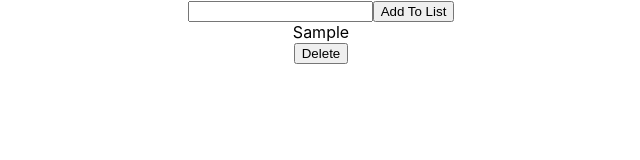
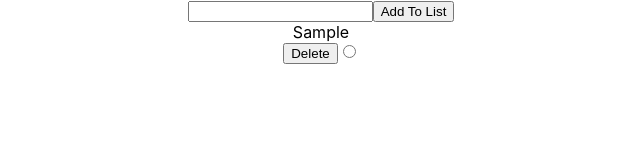
Before and after one commit to lyndasowunmi/ToDo-List, a React (Create React App) app: page / in a window 1280 px wide. Both pictures are taken after typing "Sample" into the empty fields and a click on the button "Add To List". Shown: the top 160 px of the page, without its empty margins (319-959 px from the left). Built offline with nearby package versions, Linux system fonts and the light colour scheme.

Commit message:
Add completed function/radio button

```diff
--- a/src/App.js
+++ b/src/App.js
@@ -1,5 +1,4 @@
 import React from 'react';
-import logo from './logo.svg';
 import './App.css';
 
 
@@ -21,11 +20,21 @@ function App() {
   }
 
   function deleteTodo(id) {
-    const updatedTodos = [...todos].filter((todo) => todo.id != id)
+    const updatedTodos = [...todos].filter((todo) => todo.id !== id)
 
     setTodos(updatedTodos)
   }
 
+
+  function toggleCompleted(id) {
+    const updatedTodos = [...todos].map((todo) => {
+      if (todo.id === id) {
+        todo.completed = !todo.completed
+      }
+      return todo
+    })
+    setTodos(updatedTodos)
+  }
 
   return (
     <div className="App">
@@ -36,6 +45,7 @@ function App() {
       {todos.map((todo) => <div key={todo.id}>
         <div>{todo.text}</div>
         <button onClick={() => deleteTodo(todo.id)}>Delete</button>
+        <input type="radio" onChange={() => toggleCompleted(todo.id)} checked={todo.completed} />
 
       </div>)}
     </div>
```
